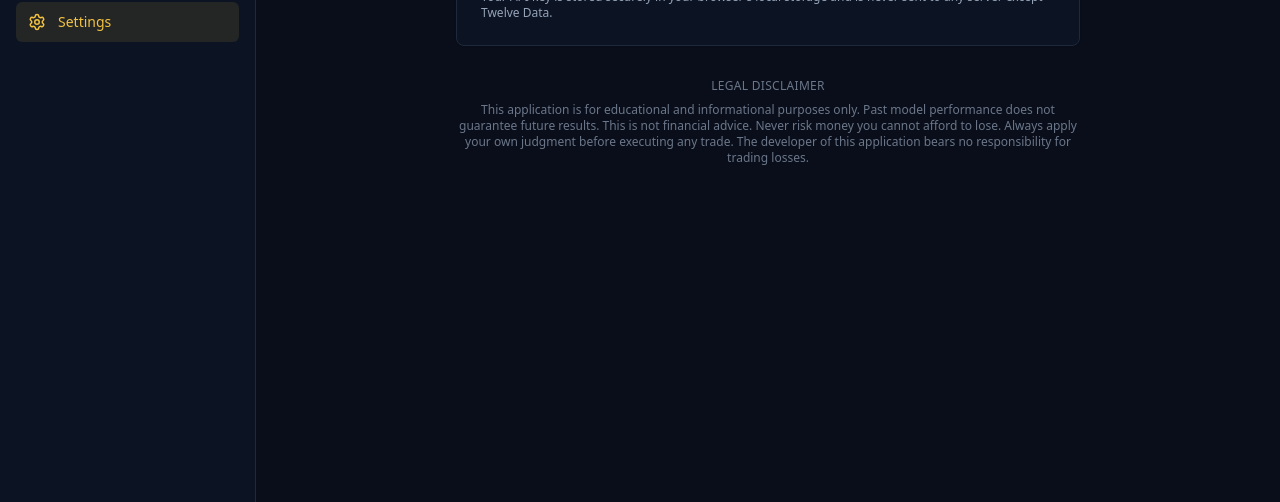
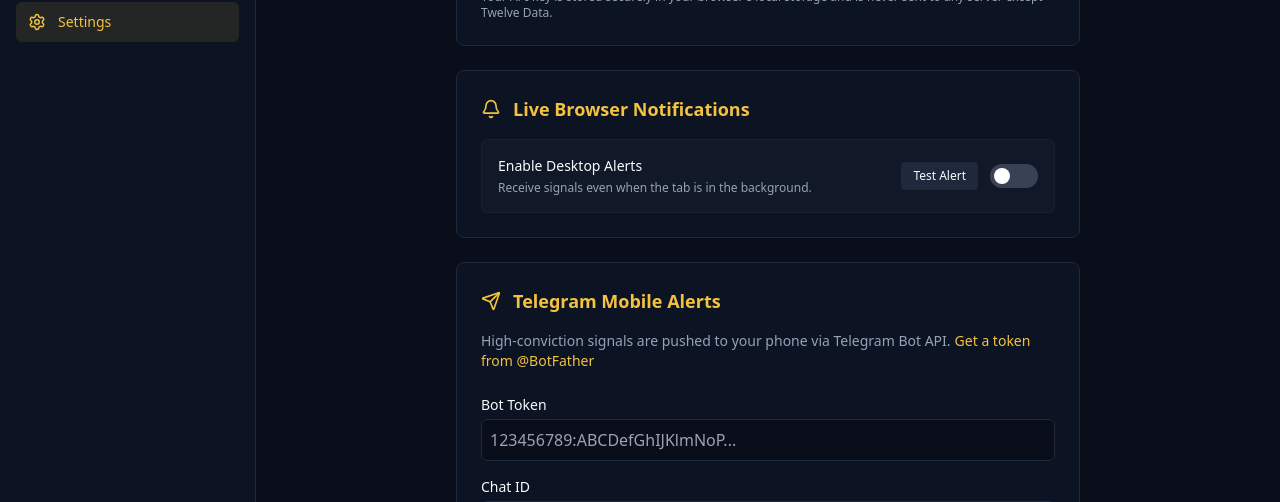
Before and after one commit to egligbe1/tradebotv1, a React (Vite) app: page /settings in a window 1280 px wide. Shown: the part 298-800 px from the top of the page. Built offline with nearby package versions, Linux system fonts and the light colour scheme; no server answers.

Commit message:
feat: implement Live Notification Hub with Telegram and Browser alert controls

```diff
--- a/src/pages/SettingsPage.jsx
+++ b/src/pages/SettingsPage.jsx
@@ -1,8 +1,54 @@
 import { useStore } from '@/store/useStore';
+import { notificationManager } from '@/services/NotificationManager';
+import { telegramService } from '@/services/TelegramService';
+import { Bell, Send, CheckCircle2, AlertCircle } from 'lucide-react';
+import React, { useState } from 'react';
 
 export default function SettingsPage() {
   const apiKey = useStore((state) => state.apiKey);
   const setApiKey = useStore((state) => state.setApiKey);
+
+  const telegramBotToken = useStore((state) => state.telegramBotToken);
+  const setTelegramBotToken = useStore((state) => state.setTelegramBotToken);
+  const telegramChatId = useStore((state) => state.telegramChatId);
+  const setTelegramChatId = useStore((state) => state.setTelegramChatId);
+  const enableBrowserNotifications = useStore((state) => state.enableBrowserNotifications);
+  const setEnableBrowserNotifications = useStore((state) => state.setEnableBrowserNotifications);
+
+  const [testStatus, setTestStatus] = useState({ loading: false, success: null, message: '' });
+
+  const handleTestBrowser = async () => {
+     const granted = await notificationManager.requestPermission();
+     if (granted) {
+        setEnableBrowserNotifications(true);
+        notificationManager.notifySignal({
+           signal: 'BUY',
+           confidence: 0.99,
+           entry: 'TEST_SUCCESS',
+           stop_loss: '0.0000'
+        }, 'TEST_ASSET');
+     } else {
+        alert("Notification permission denied by browser.");
+     }
+  };
+
+  const handleTestTelegram = async () => {
+    setTestStatus({ loading: true, success: null, message: 'Sending test message...' });
+    try {
+      await telegramService.sendAlert('TEST_ASSET', {
+        signal: 'BUY',
+        confidence: 0.99,
+        entry: '1.2345',
+        stop_loss: '1.2300',
+        take_profit_1: '1.2400',
+        take_profit_2: '1.2500'
+      });
+      setTestStatus({ loading: false, success: true, message: 'Message sent! Check your Telegram.' });
+      setTimeout(() => setTestStatus({ loading: false, success: null, message: '' }), 5000);
+    } catch (e) {
+      setTestStatus({ loading: false, success: false, message: e.message });
+    }
+  };
 
   return (
     <div className="p-6 max-w-2xl mx-auto">
@@ -27,6 +73,86 @@ export default function SettingsPage() {
         </div>
       </div>
 
+      <div className="bg-card p-6 rounded-lg border border-border shadow-sm mb-6">
+        <div className="flex items-center gap-3 mb-4 text-primary">
+          <Bell className="w-5 h-5" />
+          <h2 className="text-lg font-semibold">Live Browser Notifications</h2>
+        </div>
+        <div className="flex items-center justify-between p-4 bg-muted/30 rounded-md border border-border/50">
+          <div>
+            <p className="text-sm font-medium">Enable Desktop Alerts</p>
+            <p className="text-xs text-muted-foreground mt-1">Receive signals even when the tab is in the background.</p>
+          </div>
+          <div className="flex items-center gap-3">
+             <button
+                onClick={handleTestBrowser}
+                className="text-xs bg-secondary hover:bg-secondary/80 px-3 py-1.5 rounded font-medium transition-colors"
+             >
+                Test Alert
+             </button>
+             <button
+                onClick={() => setEnableBrowserNotifications(!enableBrowserNotifications)}
+                className={`w-12 h-6 rounded-full transition-colors relative ${enableBrowserNotifications ? 'bg-primary' : 'bg-muted-foreground/30'}`}
+             >
+                <div className={`absolute top-1 w-4 h-4 rounded-full bg-white transition-all ${enableBrowserNotifications ? 'left-7' : 'left-1'}`} />
+             </button>
+          </div>
+        </div>
+      </div>
+
+      <div className="bg-card p-6 rounded-lg border border-border shadow-sm mb-6">
+        <div className="flex items-center gap-3 mb-4 text-primary">
+          <Send className="w-5 h-5" />
+          <h2 className="text-lg font-semibold">Telegram Mobile Alerts</h2>
+        </div>
+        <p className="text-sm text-muted-foreground mb-6">
+          High-conviction signals are pushed to your phone via Telegram Bot API.
+          <a href="https://t.me/BotFather" target="_blank" rel="noreferrer" className="text-primary hover:underline ml-1">Get a token from @BotFather</a>
+        </p>
+
+        <div className="space-y-4">
+          <div>
+            <label className="block text-sm font-medium mb-1">Bot Token</label>
+            <input
+              type="password"
+              value={telegramBotToken}
+              onChange={(e) => setTelegramBotToken(e.target.value)}
+              placeholder="123456789:ABCDefGhIJKlmNoP..."
+              className="w-full p-2 rounded-md bg-background border border-input text-foreground focus:ring-2 focus:ring-ring focus:outline-none"
+            />
+          </div>
+          <div>
+            <label className="block text-sm font-medium mb-1">Chat ID</label>
+            <input
+              type="text"
+              value={telegramChatId}
+              onChange={(e) => setTelegramChatId(e.target.value)}
+              placeholder="Your Numeric Chat ID"
+              className="w-full p-2 rounded-md bg-background border border-input text-foreground focus:ring-2 focus:ring-ring focus:outline-none"
+            />
+            <p className="text-[10px] text-muted-foreground mt-1 flex items-center gap-1">
+              Find your ID via <a href="https://t.me/userinfobot" target="_blank" rel="noreferrer" className="underline hover:text-primary">@userinfobot</a>
+            </p>
+          </div>
+
+          <button
+            onClick={handleTestTelegram}
+            disabled={testStatus.loading || !telegramBotToken || !telegramChatId}
+            className="w-full flex justify-center items-center gap-2 bg-secondary text-secondary-foreground font-semibold py-2 rounded-md hover:bg-secondary/90 transition-colors disabled:opacity-50"
+          >
+            {testStatus.loading ? <RefreshCw className="w-4 h-4 animate-spin" /> : <Send className="w-4 h-4" />}
+            Test Telegram Connection
+          </button>
+
+          {testStatus.message && (
+             <div className={`text-xs p-3 rounded-md flex items-center gap-2 ${testStatus.success ? 'bg-emerald-500/10 text-emerald-500' : 'bg-destructive/10 text-destructive'}`}>
+                {testStatus.success ? <CheckCircle2 className="w-4 h-4" /> : <AlertCircle className="w-4 h-4" />}
+                {testStatus.message}
+             </div>
+          )}
+        </div>
+      </div>
+
       <div className="text-xs text-muted-foreground mt-8 text-center opacity-70">
         <p className="mb-2 uppercase tracking-wide">Legal Disclaimer</p>
         <p>This application is for educational and informational purposes only. Past model performance does not guarantee future results. This is not financial advice. Never risk money you cannot afford to lose. Always apply your own judgment before executing any trade. The developer of this application bears no responsibility for trading losses.</p>
--- a/src/services/NotificationManager.js
+++ b/src/services/NotificationManager.js
@@ -33,11 +33,13 @@ export class NotificationManager {
   /**
    * Emits a system notification for a trading signal
    * @param {Object} signalObj
+   * @param {String} overrideSymbol
    */
-  notifySignal(signalObj) {
-     if (!this.granted || !signalObj || signalObj.signal === 'HOLD') return;
+  notifySignal(signalObj, overrideSymbol = null) {
+     const { enableBrowserNotifications, symbol: globalSymbol } = useStore.getState();
+     if (!this.granted || !enableBrowserNotifications || !signalObj || signalObj.signal === 'HOLD') return;
 
-     const symbol = useStore.getState().symbol;
+     const symbol = overrideSymbol || globalSymbol;
      const title = `🚨 TradeBot: ${symbol} ${signalObj.signal}`;
      const body = `Confidence: ${(signalObj.confidence * 100).toFixed(0)}%\nEntry: ${signalObj.entry}\nSL: ${signalObj.stop_loss}`;
 
--- a/src/services/RealtimeAlertManager.js
+++ b/src/services/RealtimeAlertManager.js
@@ -64,7 +64,14 @@ export class RealtimeAlertManager {
 
             if (signalData && signalData.signal !== 'HOLD') {
                 console.log(`[AlertSentinel] 🔥 HIGH CONVICTION SIGNAL CAUGHT for ${sym}: ${signalData.signal} 🔥`);
+
+                // 1. Push to Telegram (Mobile)
                 await telegramService.sendAlert(sym, signalData);
+
+                // 2. Push to Browser (Desktop)
+                import('./NotificationManager.js').then(m => {
+                   m.notificationManager.notifySignal(signalData, sym);
+                });
             }
         } catch(e) {
             console.error(`[AlertSentinel] Engine error scanning ${sym}:`, e.message);
--- a/src/services/TelegramService.js
+++ b/src/services/TelegramService.js
@@ -1,16 +1,21 @@
+import { useStore } from '../store/useStore.js';
+
 export class TelegramService {
   constructor() {
-    this.botToken = import.meta.env.VITE_TELEGRAM_BOT_TOKEN;
-    this.chatId = import.meta.env.VITE_TELEGRAM_CHAT_ID;
-    this.enabled = !!(this.botToken && this.chatId);
+    // Service state managed via store in sendAlert
   }
 
   async sendAlert(symbol, signalData) {
-    if (!this.enabled || signalData.signal === 'HOLD') {
-       if (!this.enabled && signalData.signal !== 'HOLD') {
-           console.log(`[TelegramService] SKIPPED (Not configured): 🚨 ${signalData.signal} ${symbol}`);
-       }
-       return;
+    const { telegramBotToken, telegramChatId } = useStore.getState();
+    const activeToken = telegramBotToken || import.meta.env.VITE_TELEGRAM_BOT_TOKEN;
+    const activeId = telegramChatId || import.meta.env.VITE_TELEGRAM_CHAT_ID;
+    const isConfigured = !!(activeToken && activeId);
+
+    if (!isConfigured || signalData.signal === 'HOLD') {
+        if (!isConfigured && signalData.signal !== 'HOLD') {
+            console.log(`[TelegramService] SKIPPED (Not configured): 🚨 ${signalData.signal} ${symbol}`);
+        }
+        return;
     }
 
     const action = signalData.signal === 'BUY' ? '🟢 BUY' : '🔴 SELL';
@@ -31,14 +36,14 @@ export class TelegramService {
 _Models Aligned: Rule Engine, LSTM, RF, Logistic Regression_
 _Trend Filter: Aligned with Daily 200 EMA_`;
 
-    const url = `https://api.telegram.org/bot${this.botToken}/sendMessage`;
+    const url = `https://api.telegram.org/bot${activeToken}/sendMessage`;
 
     try {
       const res = await fetch(url, {
         method: 'POST',
         headers: { 'Content-Type': 'application/json' },
         body: JSON.stringify({
-          chat_id: this.chatId,
+          chat_id: activeId,
           text: message,
           parse_mode: 'Markdown'
         })
--- a/src/store/useStore.js
+++ b/src/store/useStore.js
@@ -9,6 +9,15 @@ export const useStore = create(
       // Settings
       apiKey: import.meta.env.VITE_TWELVE_DATA_API_KEY || '',
       setApiKey: (key) => set({ apiKey: key }),
+
+      telegramBotToken: '',
+      setTelegramBotToken: (token) => set({ telegramBotToken: token }),
+
+      telegramChatId: '',
+      setTelegramChatId: (id) => set({ telegramChatId: id }),
+
+      enableBrowserNotifications: false,
+      setEnableBrowserNotifications: (enabled) => set({ enableBrowserNotifications: enabled }),
 
       symbol: 'EUR/USD',
       setSymbol: (sym) => set({ symbol: sym }),
```
